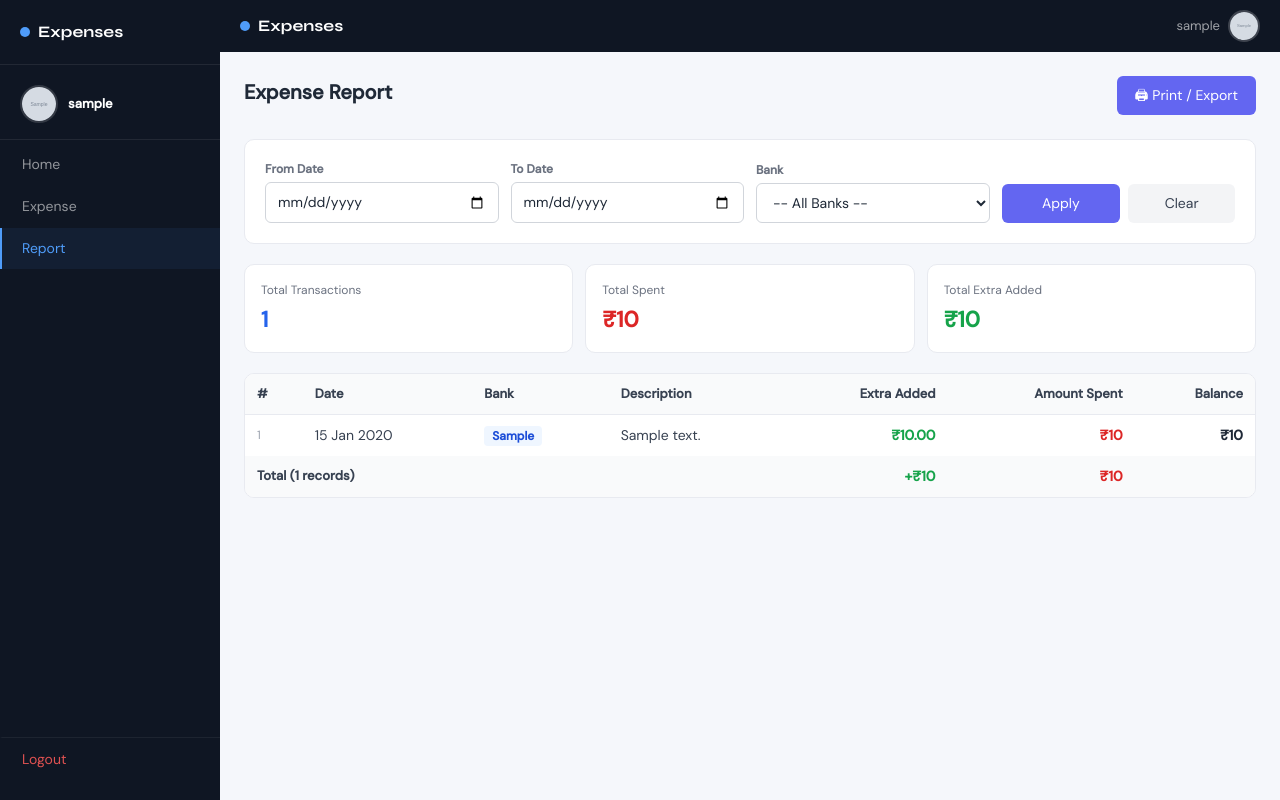
After one commit to Hari-viki/Expenses, a Django app: page /report_expense in a window 1280 px wide. The commit adds this page. Run offline with Django 5.2, Linux system fonts and the light colour scheme; a user stored in the database is signed in; tables that the repository leaves empty hold one stand-in row (values such as "Sample post"); grey boxes marked "Sample" are stand-in pictures.

Commit message:
Added Report in Show that full of Transaction

```diff
--- a/expense_app/urls.py
+++ b/expense_app/urls.py
@@ -8,6 +8,7 @@ urlpatterns=[
     path('logout', views.logout_view, name='logout'),
     path('expenses', views.expenses_view, name='expenses'),
     path('bike_expenses', views.bike_expenses_view, name='bike_expenses'),
+    path('report_expense', views.expense_report, name='report_expense'),
     path('get-bank-total/', views.get_bank_total, name='get_bank_total'),
 
 ]
--- a/expense_app/views.py
+++ b/expense_app/views.py
@@ -284,3 +284,50 @@ def get_bank_total(request):
 @login_required(login_url='login')
 def bike_expenses_view(request):
     return render(request, 'web/bike_expenses.html')
+
+@login_required(login_url='login')
+def expense_report(request):
+    expenses = ExpensesList.objects.filter(user=request.user)
+
+    # Get all banks for dropdown
+    banks = (
+        ExpensesList.objects
+        .filter(user=request.user)
+        .values_list('bank', flat=True)
+        .distinct()
+        .order_by('bank')
+    )
+
+    # Filters
+    from_date    = request.GET.get('from_date')
+    to_date      = request.GET.get('to_date')
+    selected_bank = request.GET.get('bank')
+
+    if from_date:
+        expenses = expenses.filter(date__gte=from_date)
+    if to_date:
+        expenses = expenses.filter(date__lte=to_date)
+    if selected_bank:
+        expenses = expenses.filter(bank__iexact=selected_bank.strip())
+
+    expenses = expenses.order_by('-date', '-id')
+
+    # Totals
+    from django.db.models import Sum
+    totals = expenses.aggregate(
+        total_spent   = Sum('amount'),
+        total_extra   = Sum('extra_amount'),
+    )
+    total_spent = totals['total_spent'] or 0
+    total_extra = totals['total_extra'] or 0
+
+    return render(request, 'web/report.html', {
+        'expenses':      expenses,
+        'banks':         banks,
+        'from_date':     from_date or '',
+        'to_date':       to_date   or '',
+        'selected_bank': selected_bank or '',
+        'total_spent':   total_spent,
+        'total_extra':   total_extra,
+        'total_count':   expenses.count(),
+    })
--- a/template/nav/nav.html
+++ b/template/nav/nav.html
@@ -36,7 +36,11 @@
       </a>
       <a href="{% url 'expenses' %}"
          class="sidebar-link {% if request.resolver_match.url_name == 'expenses' %}active{% endif %}">
-        Expenses
+        Expense
+      </a>
+      <a href="{% url 'report_expense' %}"
+         class="sidebar-link {% if request.resolver_match.url_name == 'report_expense' %}active{% endif %}">
+        Report
       </a>
       <a href="{% url 'logout' %}" class="sidebar-link sidebar-logout">Logout</a>
     {% else %}
--- /dev/null
+++ b/template/web/report.html
@@ -0,0 +1,168 @@
+{% extends 'layout/layout.html' %}
+{% load static %}
+
+{% block title %}Expense Report{% endblock %}
+
+{% block content %}
+<div style="max-width:1100px; margin:0 auto;">
+
+  <!-- Header -->
+  <div style="display:flex; align-items:center; justify-content:space-between; margin-bottom:1.5rem; flex-wrap:wrap; gap:12px;">
+    <h2 style="font-size:20px; font-weight:700; color:#1f2937;">
+      Expense Report
+    </h2>
+    <button onclick="window.print()" class="btn-primary-app" style="display:flex; align-items:center; gap:6px;">
+      🖨 Print / Export
+    </button>
+  </div>
+
+  <!-- Filter Card -->
+  <div class="card no-print" style="margin-bottom:1.25rem;">
+    <form method="GET" action="{% url 'report_expense' %}">
+      <div style="display:grid; grid-template-columns:repeat(auto-fit, minmax(180px,1fr)); gap:12px; align-items:flex-end;">
+
+        <div>
+          <label style="font-size:12px; color:#6b7280; font-weight:600; display:block; margin-bottom:4px;">
+            From Date
+          </label>
+          <input type="date" name="from_date" value="{{ from_date }}">
+        </div>
+
+        <div>
+          <label style="font-size:12px; color:#6b7280; font-weight:600; display:block; margin-bottom:4px;">
+            To Date
+          </label>
+          <input type="date" name="to_date" value="{{ to_date }}">
+        </div>
+
+        <div>
+          <label style="font-size:12px; color:#6b7280; font-weight:600; display:block; margin-bottom:4px;">
+            Bank
+          </label>
+          <select name="bank">
+            <option value="">-- All Banks --</option>
+            {% for bank in banks %}
+            <option value="{{ bank }}" {% if selected_bank == bank %}selected{% endif %}>
+              {{ bank }}
+            </option>
+            {% endfor %}
+          </select>
+        </div>
+
+        <div style="display:flex; gap:8px;">
+          <button type="submit" class="btn-primary-app" style="flex:1;">
+            Apply
+          </button>
+          <a href="{% url 'report_expense' %}"
+             style="flex:1; background:#f3f4f6; color:#374151; border:none; border-radius:6px; padding:9px 12px; font-size:14px; cursor:pointer; text-align:center; text-decoration:none; display:flex; align-items:center; justify-content:center;">
+            Clear
+          </a>
+        </div>
+
+      </div>
+    </form>
+  </div>
+
+  <!-- Summary Cards -->
+  <div class="stat-grid" style="margin-bottom:1.25rem;">
+    <div class="stat-box">
+      <div class="stat-label">Total Transactions</div>
+      <div class="stat-value" style="color:#2563eb;">{{ total_count }}</div>
+    </div>
+    <div class="stat-box">
+      <div class="stat-label">Total Spent</div>
+      <div class="stat-value expense">₹{{ total_spent }}</div>
+    </div>
+    <div class="stat-box">
+      <div class="stat-label">Total Extra Added</div>
+      <div class="stat-value income">₹{{ total_extra }}</div>
+    </div>
+    {% if selected_bank %}
+    <div class="stat-box">
+      <div class="stat-label">Filtered Bank</div>
+      <div class="stat-value" style="font-size:16px; color:#6366f1;">{{ selected_bank }}</div>
+    </div>
+    {% endif %}
+  </div>
+
+  <!-- Table -->
+  <div class="card" style="padding:0; overflow:hidden;">
+    <div class="table-responsive">
+      <table class="exp-table">
+        <thead>
+          <tr>
+            <th>#</th>
+            <th>Date</th>
+            <th>Bank</th>
+            <th>Description</th>
+            <th style="text-align:right;">Extra Added</th>
+            <th style="text-align:right;">Amount Spent</th>
+            <th style="text-align:right;">Balance</th>
+          </tr>
+        </thead>
+        <tbody>
+          {% for exp in expenses %}
+          <tr>
+            <td style="color:#9ca3af; font-size:12px;">{{ forloop.counter }}</td>
+            <td style="white-space:nowrap;">{{ exp.date|date:"d M Y" }}</td>
+            <td>
+              <span style="background:#eff6ff; color:#1d4ed8; font-size:12px; padding:2px 8px; border-radius:4px; font-weight:600;">
+                {{ exp.bank }}
+              </span>
+            </td>
+            <td style="max-width:280px;">{{ exp.description }}</td>
+            <td style="text-align:right; color:#16a34a; font-weight:600;">
+              {% if exp.extra_amount > 0 %}₹{{ exp.extra_amount }}{% else %}—{% endif %}
+            </td>
+            <td style="text-align:right; color:#dc2626; font-weight:600;">
+              {% if exp.amount > 0 %}₹{{ exp.amount }}{% else %}—{% endif %}
+            </td>
+            <td style="text-align:right; font-weight:700;
+              {% if exp.balance_amount < 0 %}color:#dc2626;{% else %}color:#1f2937;{% endif %}">
+              ₹{{ exp.balance_amount }}
+            </td>
+          </tr>
+          {% empty %}
+          <tr>
+            <td colspan="7" style="text-align:center; padding:2.5rem; color:#9ca3af;">
+              No transactions found for the selected filters.
+            </td>
+          </tr>
+          {% endfor %}
+        </tbody>
+        {% if expenses %}
+        <tfoot>
+          <tr style="background:#f9fafb; font-weight:700;">
+            <td colspan="4" style="padding:10px 12px; font-size:13px; color:#374151;">
+              Total ({{ total_count }} records)
+            </td>
+            <td style="text-align:right; padding:10px 12px; color:#16a34a;">
+              +₹{{ total_extra }}
+            </td>
+            <td style="text-align:right; padding:10px 12px; color:#dc2626;">
+              ₹{{ total_spent }}
+            </td>
+            <td style="text-align:right; padding:10px 12px;"></td>
+          </tr>
+        </tfoot>
+        {% endif %}
+      </table>
+    </div>
+  </div>
+
+</div>
+
+<!-- Print Styles -->
+<style>
+  @media print {
+    .no-print   { display: none !important; }
+    .sidebar    { display: none !important; }
+    .topbar     { display: none !important; }
+    .app-shell  { padding-top: 0 !important; }
+    .shell-sidebar-spacer { display: none !important; }
+    .shell-main { padding: 0 !important; }
+    body        { background: #fff !important; }
+    .card       { box-shadow: none !important; border: 1px solid #e5e7eb !important; }
+  }
+</style>
+{% endblock %}
```
